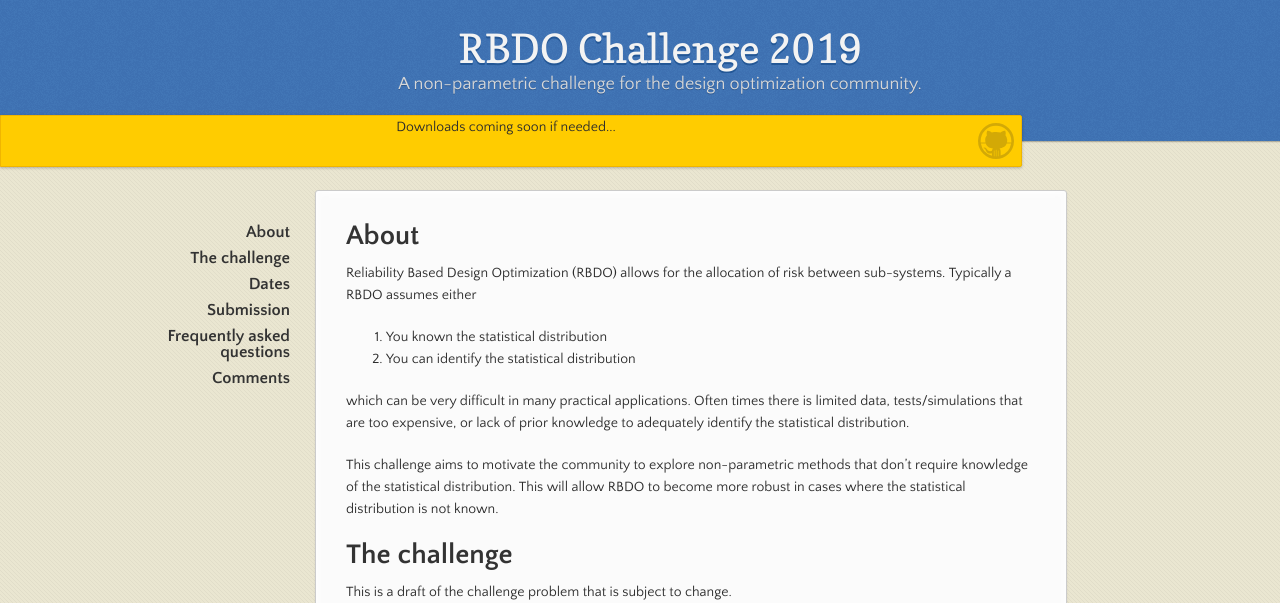
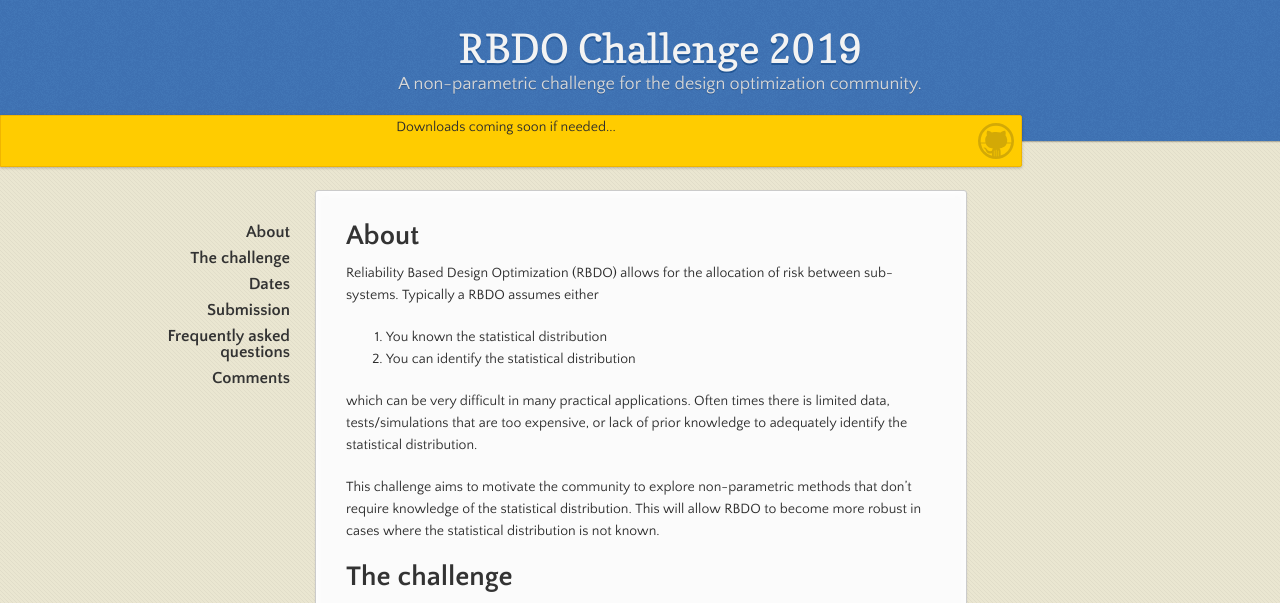
Before and after one commit to cjekel/rbdo19, a Jekyll site: the page built from index.md, in a window 1280 px wide and 1400 px high. Shown: the top 603 px of the window. Built offline with Jekyll 4.4.1, drawn with Linux system fonts in a browser that asks for light colours; comment, search, counter and statistics services are not loaded; our own code applies the rules of GitHub Pages for plain Markdown files; grey boxes are pictures that could not be loaded.

Commit message:
remove serpeate section

```diff
--- a/_includes/disqus.html
+++ b/_includes/disqus.html
@@ -1,5 +1,5 @@
 <h1 id="comments">Comments</h1>
-<section class="disqus">
+<!-- <section class="disqus"> -->
     <div id="disqus_thread"></div>
     <script>
         var disqus_config = function () {
@@ -14,4 +14,4 @@
         })();
     </script>
     <noscript>Please enable JavaScript to view the <a href="https://disqus.com/?ref_noscript" rel="nofollow">comments powered by Disqus.</a></noscript>
-</section>
+<!-- </section> -->
--- a/_sass/jekyll-theme-leap-day.scss
+++ b/_sass/jekyll-theme-leap-day.scss
@@ -271,7 +271,7 @@ header {
 }
 
 section {
-  width:690px;
+  width:590px;
   padding: 30px 30px 50px 30px;
   margin: 20px 0;
   margin-top: 190px;
```
